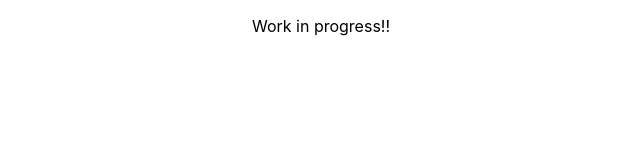
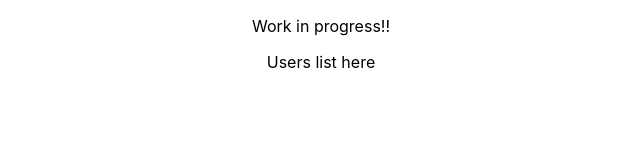
Before and after one commit to rajkumardas2701/admin_ui, a React (Create React App) app: page / in a window 1280 px wide. Shown: the top 160 px of the page, without its empty margins (319-959 px from the left). Built offline with nearby package versions, Linux system fonts and the light colour scheme; no server answers.

Commit message:
Add Users container and api call function

```diff
--- a/package.json
+++ b/package.json
@@ -9,7 +9,8 @@
     "react": "^17.0.2",
     "react-dom": "^17.0.2",
     "react-scripts": "5.0.0",
-    "web-vitals": "^2.1.4"
+    "web-vitals": "^2.1.4",
+    "axios": "^0.21.1"
   },
   "scripts": {
     "start": "react-scripts start",
--- a/src/App.js
+++ /dev/null
@@ -1,11 +0,0 @@
-import './App.css';
-
-function App() {
-  return (
-    <div className="App">
-      <p>Work in progress!!</p>
-    </div>
-  );
-}
-
-export default App;
--- /dev/null
+++ b/src/components/App.js
@@ -0,0 +1,18 @@
+import { useEffect } from 'react';
+import Users from '../containers/Users';
+import fetchUsers from '../utils/apiCalls';
+import '../styles/App.css';
+
+const App = () => {
+  useEffect(() => {
+    fetchUsers();
+  }, []);
+  return (
+    <div className="App">
+      <p>Work in progress!!</p>
+      <Users />
+    </div>
+  );
+};
+
+export default App;
--- /dev/null
+++ b/src/containers/Users.js
@@ -0,0 +1,9 @@
+import React from 'react';
+
+const Users = () => (
+  <div>
+    <p>Users list here</p>
+  </div>
+);
+
+export default Users;
--- /dev/null
+++ b/src/utils/apiCalls.js
@@ -0,0 +1,13 @@
+import axios from 'axios';
+
+const fetchUsers = async () => {
+  try {
+    const result = await axios.get('https://geektrust.s3-ap-southeast-1.amazonaws.com/adminui-problem/members.json');
+    console.log(result.data);
+  } catch (error) {
+    console.log(error);
+  }
+  // return result
+};
+
+export default fetchUsers;
```
Also changed, not shown: src/index.js (+3 -8 lines), src/styles/App.css (renamed from src/App.css), src/styles/index.css (renamed from src/index.css), 1 other file (tests, documents, lock files or other folders).
